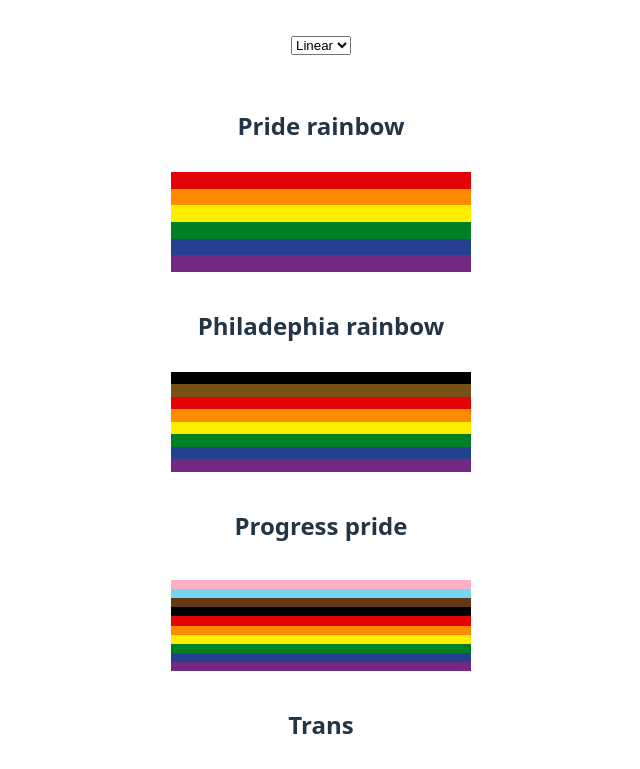
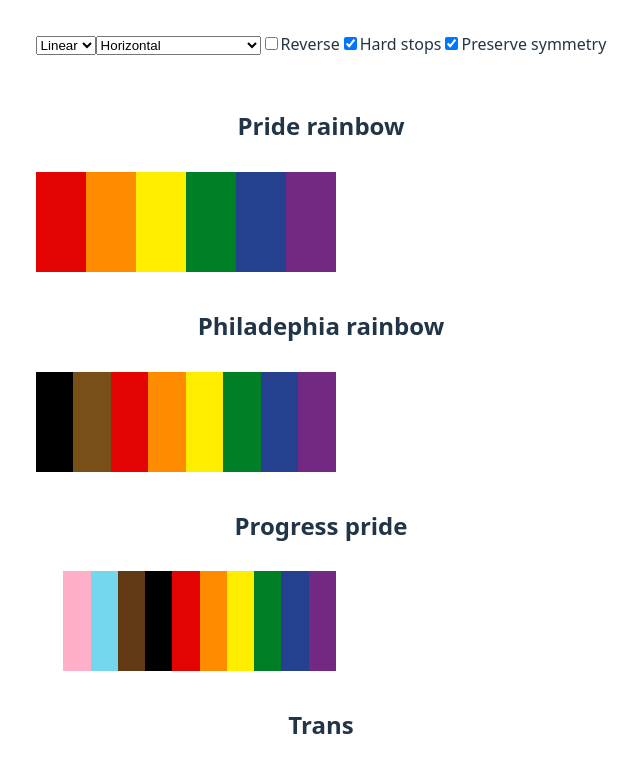
Before and after one commit to olivvybee/gaydient, a React (Vite) app: page / in a window 1280 px wide. Shown: the top 769 px of the page, without its empty margins (319-959 px from the left). Built offline with nearby package versions, Linux system fonts and the light colour scheme.

Commit message:
Add remaining config options

```diff
--- a/src/components/ConfigPanel/ConfigPanel.tsx
+++ b/src/components/ConfigPanel/ConfigPanel.tsx
@@ -1,17 +1,71 @@
 import { GradientType, useConfigStore } from '../../store/ConfigStore';
+import { getDirectionOptions } from './ConfigPanel.utils';
 
 export const ConfigPanel = () => {
   const config = useConfigStore();
+
+  const directionOptions = getDirectionOptions(config.type);
+
+  const setType = (type: GradientType) => {
+    config.setType(type);
+
+    const newDirectionOptions = getDirectionOptions(type);
+    config.setDirection(newDirectionOptions[0]?.value || '');
+  };
+
+  console.log(config);
 
   return (
     <form>
       <select
         value={config.type}
-        onChange={(e) => config.setType(e.target.value as GradientType)}>
+        onChange={(e) => setType(e.target.value as GradientType)}>
         <option value="linear">Linear</option>
         <option value="radial">Radial</option>
         <option value="conic">Conic</option>
       </select>
+
+      {!!directionOptions.length && (
+        <select
+          value={config.direction}
+          onChange={(e) => config.setDirection(e.target.value)}>
+          {directionOptions.map(({ label, value }) => (
+            <option key={value} value={value}>
+              {label}
+            </option>
+          ))}
+        </select>
+      )}
+
+      <label htmlFor="reverse">
+        <input
+          type="checkbox"
+          id="reverse"
+          checked={config.reverse}
+          onChange={(e) => config.setReverse(e.target.checked)}
+        />
+        Reverse
+      </label>
+
+      <label htmlFor="hard-stops">
+        <input
+          type="checkbox"
+          id="hard-stops"
+          checked={config.hardStops}
+          onChange={(e) => config.setHardStops(e.target.checked)}
+        />
+        Hard stops
+      </label>
+
+      <label htmlFor="symmetry">
+        <input
+          type="checkbox"
+          id="symmetry"
+          checked={config.symmetry}
+          onChange={(e) => config.setSymmetry(e.target.checked)}
+        />
+        Preserve symmetry
+      </label>
     </form>
   );
 };
--- a/src/components/ConfigPanel/ConfigPanel.utils.ts
+++ b/src/components/ConfigPanel/ConfigPanel.utils.ts
@@ -6,7 +6,17 @@ export const getDirectionOptions = (type: GradientType) => {
       return [
         { label: 'Horizontal', value: '90deg' },
         { label: 'Vertical', value: '180deg' },
-        { label: 'Diagonal', value: '45deg' },
+        { label: 'Diagonal (top to bottom)', value: '135deg' },
+        { label: 'Diagonal (bottom to top)', value: '45deg' },
       ];
+
+    case 'radial':
+      return [
+        { label: 'Circle', value: 'circle' },
+        { label: 'Ellipse', value: 'ellipse' },
+      ];
+
+    case 'conic':
+      return [];
   }
 };
--- a/src/components/Gradient/Gradient.tsx
+++ b/src/components/Gradient/Gradient.tsx
@@ -17,7 +17,6 @@ export const Gradient = ({ name, colours }: GradientProps) => {
   const symmetry = useConfigStore((state) => state.symmetry);
 
   const isSymmetrical = colours.at(0) === colours.at(-1);
-  console.log({ colours, isSymmetrical });
 
   if (isSymmetrical && !symmetry) {
     colours = colours.slice(0, Math.ceil(colours.length / 2));
@@ -27,11 +26,13 @@ export const Gradient = ({ name, colours }: GradientProps) => {
     colours = colours.toReversed();
   }
 
+  const directionString = direction ? `${direction}, ` : '';
+
   const gradient = hardStops
     ? generateGradientWithHardStops(colours)
     : generateGradient(colours);
 
-  const background = `${type}-gradient(${gradient})`;
+  const background = `${type}-gradient(${directionString}${gradient})`;
 
   return (
     <div style={{ display: 'flex', flexDirection: 'column', gap: 8 }}>
--- a/src/store/ConfigStore.ts
+++ b/src/store/ConfigStore.ts
@@ -32,6 +32,6 @@ export const useConfigStore = create<Config>((set) => ({
   hardStops: true,
   setHardStops: (hardStops) => set({ hardStops }),
 
-  symmetry: false,
+  symmetry: true,
   setSymmetry: (symmetry) => set({ symmetry }),
 }));
```
